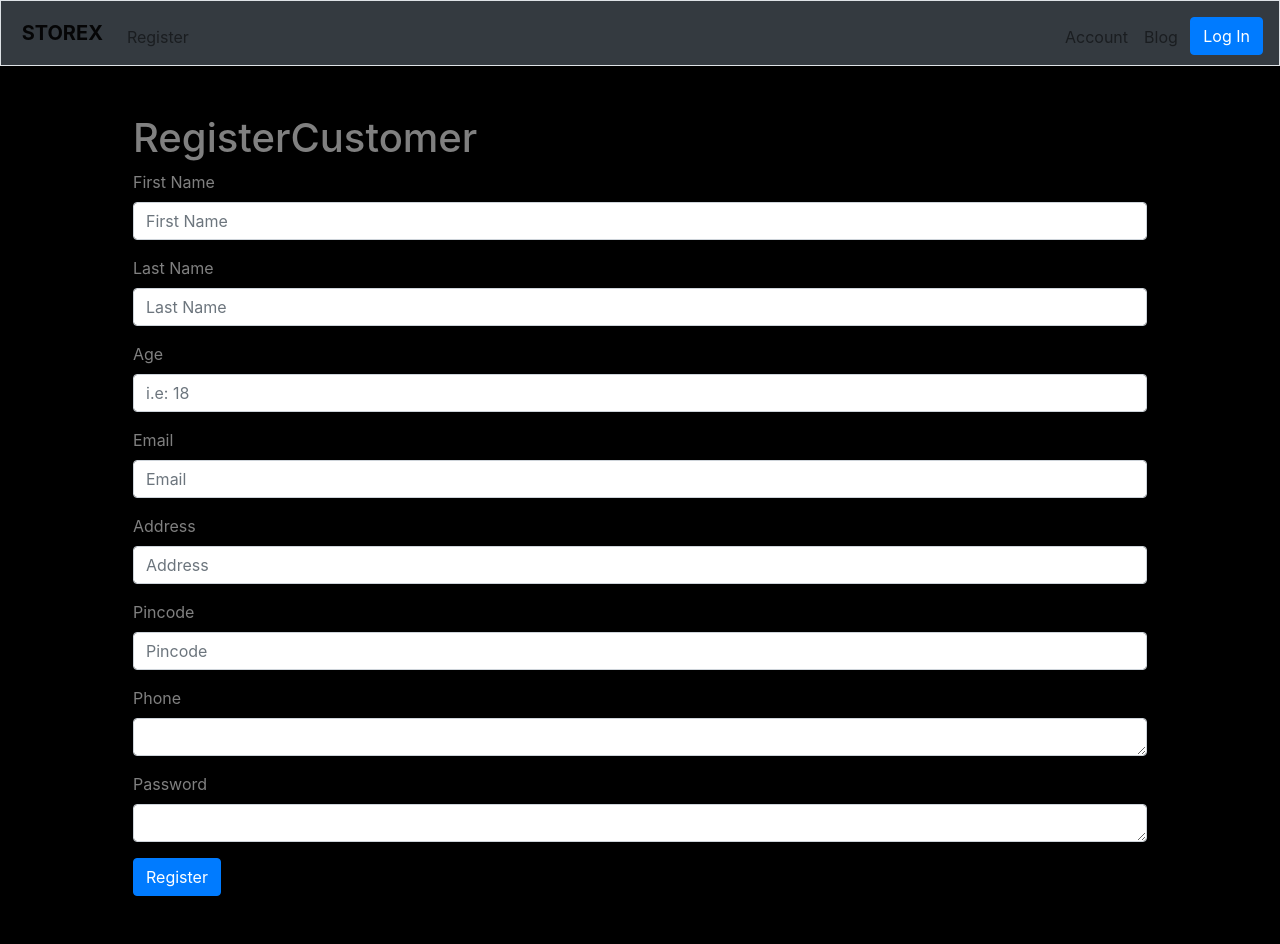
After one commit to Amantomar7/StoreX-Online-retail-store-, a Flask app: page /registerCustomer in a window 1280 px wide. The commit adds this page. Run offline with Flask 3, Linux system fonts and the light colour scheme; some libraries are stand-ins or nearby versions.

Commit message:
first commit

```diff
--- a/app.py
+++ b/app.py
@@ -1,13 +1,124 @@
-from flask import Flask, render_template
+from flask import Flask, render_template, redirect, request
+import mysql.connector
+from flask_mysqldb import MySQL
 app = Flask(__name__)
+
+
+def get_connection():
+    return mysql.connector.connect(
+        host="localhost",
+        user="root",
+        password="Aman",
+        database="schemaall"
+    )
 
 @app.route('/hello')
 def hello_world():
     return 'Hello, World!'
 
+#This is homepage route
 @app.route('/')
 def homepage():
     return render_template('homepage.html')
 
+@app.route('/register', methods = ['GET', 'POST'])
+def UserType():
+    if(request.method == 'POST'):
+        User = request.form['RegisterRadio']
+        if(User == 'customer'):
+            return redirect('/registerCustomer')
+        elif (User == 'supplier'):
+            return redirect('/registerSupplier')
+        else :
+            return redirect('/registerDeliveryAgent')
+    return render_template('UserType.html')
+
+# This is login page
+@app.route('/login', methods = ['GET', 'POST'])
+def login():
+    if(request.method == 'POST'):
+        User = request.form['User Type']
+        Email = request.form['Email']
+        Password = request.form['Password']
+        conn = get_connection()
+        cursor = conn.cursor()
+        if(User == 'customer'):
+            cursor.execute("SELECT * FROM Customer WHERE Email = %s AND Hash_Password = %s", (Email, Password))
+        elif (User == 'delivery Agent'):
+            cursor.execute("SELECT * FROM DeliveryAgent WHERE Email = %s AND Hash_Password = %s", (Email, Password))
+        else :
+            cursor.execute("SELECT * FROM Supplier WHERE Email = %s AND Hash_Password = %s", (Email, Password))
+
+        user = cursor.fetchone()
+        cursor.close()
+        conn.close()
+        if user:
+            return redirect('/')
+        else :
+            return "wrong details"
+    return render_template('login.html')
+
+
+# This is register Page
+@app.route('/registerCustomer', methods = ['GET', 'POST'])
+def registerCustomer():
+    if(request.method == 'POST'):
+        First_Name = request.form['First Name']
+        Last_Name = request.form['Last Name']
+        Age = request.form['Age']
+        Email = request.form['Email']
+        Phone = request.form['Phone']
+        Address = request.form['Address']
+        Pincode = request.form['Pincode']
+        Password = request.form['Password']
+        conn = get_connection()
+        cursor = conn.cursor()
+        cursor.execute('''INSERT INTO Customer (FirstName, LastName, Email, Phone, Age, Hash_Password, Address, State_Pincode) VALUES (%s, %s, %s, %s, %s, %s, %s, %s)''', (First_Name, Last_Name, Email, Phone, Age, Password, Address, Pincode))
+        conn.commit()
+        cursor.close()
+        conn.close()
+        return redirect('/') #return to main site page
+    return render_template('registerCustomer.html')
+
+# This is register Page
+@app.route('/registerSupplier', methods = ['GET', 'POST'])
+def registerSupplier():
+    if(request.method == 'POST'):
+        Name = request.form['Name']
+        Email = request.form['Email']
+        Phone = request.form['Phone']
+        Address = request.form['Address']
+        Pincode = request.form['Pincode']
+        Password = request.form['Password']
+        conn = get_connection()
+        cursor = conn.cursor()
+        cursor.execute('''INSERT INTO Supplier (SupplierName, Email, Phone, Hash_Password, Address, State_Pincode) VALUES (%s, %s, %s, %s, %s, %s)''', (Name, Email, Phone, Password, Address, Pincode))
+        conn.commit()
+        cursor.close()
+        conn.close()
+        return redirect('/')
+    return render_template('registerSupplier.html')
+
+# This is register Page
+@app.route('/registerDeliveryAgent', methods = ['GET', 'POST'])
+def registerDeliveryAgent():
+    if(request.method == 'POST'):
+        First_Name = request.form['First Name']
+        Last_Name = request.form['Last Name']
+        Email = request.form['Email']
+        Phone = request.form['Phone']
+        Address = request.form['Address']
+        Pincode = request.form['Pincode']
+        Password = request.form['Password']
+        conn = get_connection()
+        cursor = conn.cursor()
+        cursor.execute('''INSERT INTO DeliveryAgent (FirstName, LastName, Email, Phone, Hash_Password, Address, State_Pincode) VALUES (%s, %s, %s, %s, %s, %s, %s)''', (First_Name, Last_Name, Email, Phone, Password, Address, Pincode))
+        conn.commit()
+        cursor.close()
+        conn.close()
+        return redirect('/')
+    return render_template('registerDeliveryAgent.html')
+
+
 if __name__ == "__main__":
     app.run(debug = True)
--- a/templates/base.html
+++ b/templates/base.html
@@ -27,8 +27,8 @@
         }
         body {
             font-family: 'Inter', sans-serif;
-            /* background-color: black;
-            color: grey; */
+            background-color: black;
+            color: grey;
         }
     </style>
     <script src="https://code.jquery.com/jquery-3.3.1.min.js"></script>
@@ -39,7 +39,7 @@
 </head>
 
 <body>
-    <nav class="navbar navbar-expand-lg navbar-light bg-light border">
+    <nav class="navbar navbar-expand-lg navbar-light bg-dark border">
         <a class="navbar-brand" href="/" style="font-weight: 700;">
             <span class="blue">&nbsp;S</span><span class="red">T</span><span class="yellow">O</span><span class="green">R</span><span class="green">E</span><span class="green">X</span>
         </a>
--- /dev/null
+++ b/templates/registerCustomer.html
@@ -0,0 +1,53 @@
+{% extends 'base.html' %}
+
+<head>
+  <title>
+    {% block title %}
+      Home
+    {% endblock %}
+  </title>
+</head>
+
+<body>
+  {% block main %}
+    <div class="container">
+      <h1>RegisterCustomer</h1>
+      <form action="/registerCustomer" method="POST">
+
+        <div class="mb-3">
+          <label for="exampleFormControlInput1" class="form-label">First Name</label>
+          <input type="text" class="form-control" name="First Name" id="First Name" placeholder="First Name" />
+        </div>
+        <div class="mb-3">
+          <label for="exampleFormControlInput1" class="form-label">Last Name</label>
+          <input type="text" class="form-control" name="Last Name" id="Last Name" placeholder="Last Name" />
+        </div>
+        <div class="mb-3">
+          <label for="exampleFormControlInput1" class="form-label">Age</label>
+          <input type="number" class="form-control" name="Age" id="Age" placeholder="i.e: 18" />
+        </div>
+        <div class="mb-3">
+          <label for="exampleFormControlInput1" class="form-label">Email</label>
+          <input type="text" class="form-control" name="Email" id="Email" placeholder="Email" />
+        </div>
+        <div class="mb-3">
+          <label for="exampleFormControlInput1" class="form-label">Address</label>
+          <input type="text" class="form-control" name="Address" id="Address" placeholder="Address" />
+        </div>
+        <div class="mb-3">
+          <label for="exampleFormControlInput1" class="form-label">Pincode</label>
+          <input type="text" class="form-control" name="Pincode" id="Pincode" placeholder="Pincode" />
+        </div>
+        <div class="mb-3">
+          <label for="exampleFormControlTextarea1" class="form-label">Phone</label>
+          <textarea class="form-control" name="Phone" id="Phone" rows="1"></textarea>
+        </div>
+        <div class="mb-3">
+          <label for="exampleFormControlTextarea1" class="form-label">Password</label>
+          <textarea class="form-control" name="Password" id="Password" rows="1"></textarea>
+        </div>
+        <button type="submit" class="btn btn-primary">Register</button>
+      </form>
+    </div>
+  {% endblock %}
+</body>
```
Also changed, not shown: templates/Usertype.html (added, +28 -0 lines), templates/login.html (added, +32 -0 lines), templates/registerDeliveryAgent.html (added, +49 -0 lines), templates/registerSupplier.html (added, +45 -0 lines).
